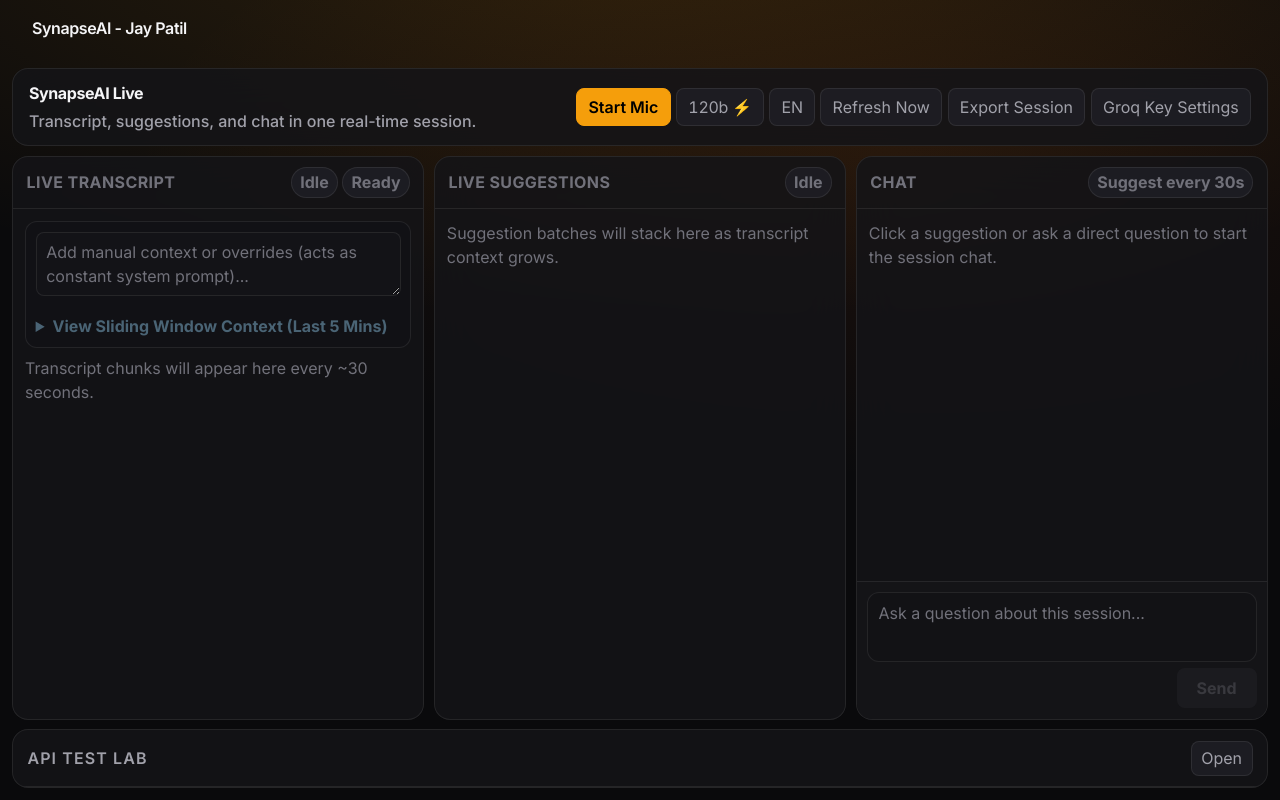
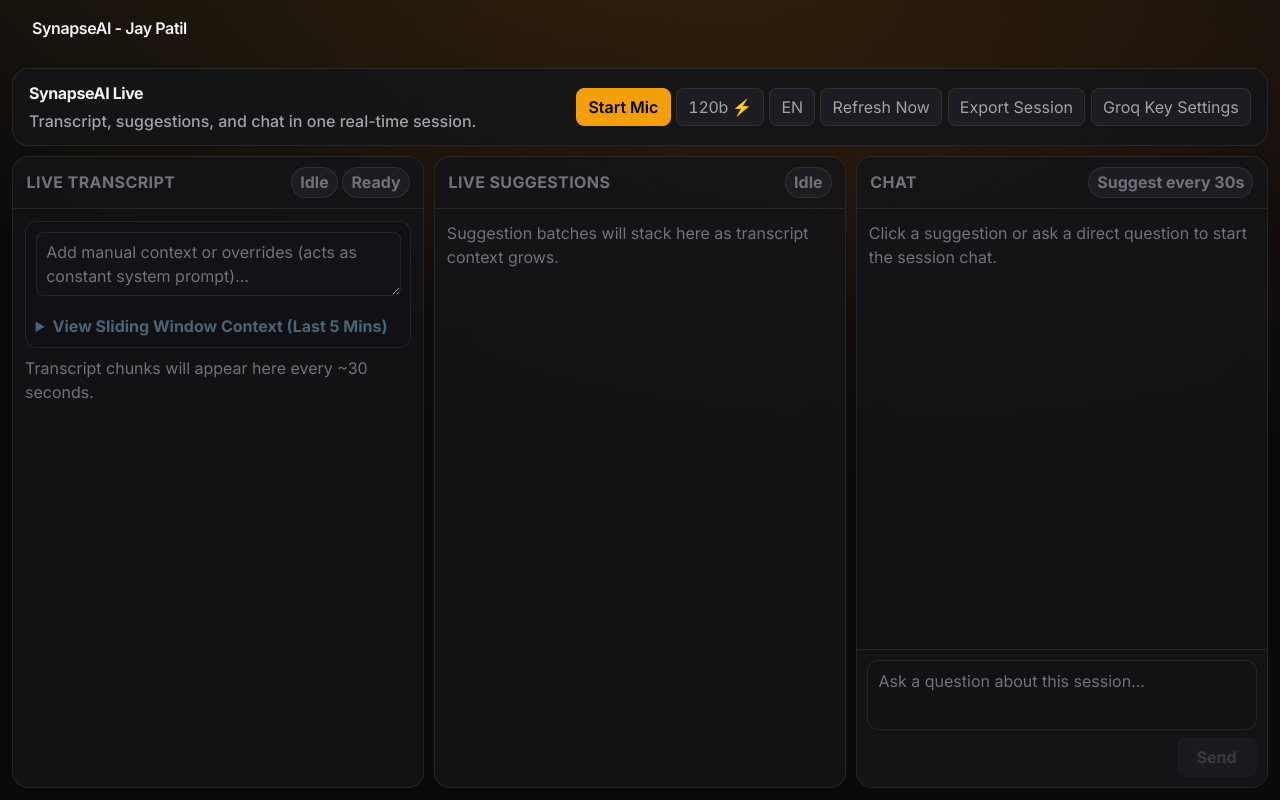
Before and after one commit to Jaypatil588/SynapseAI, a React (Vite) app: page / in a window 1280 px wide. Built offline with nearby package versions, Linux system fonts and the light colour scheme.

Commit message:
ui: remove ApiTestLab panel
Hide the ApiTestLab section from the main session view.

```diff
--- a/src/App.tsx
+++ b/src/App.tsx
@@ -846,11 +846,6 @@
               />
             </main>
 
-            <ApiTestLab
-              apiKey={apiKey}
-              chatModel={settings.generationModel}
-              transcriptionModel={settings.transcriptionModel}
-            />
           </div>
         )}
 
```
